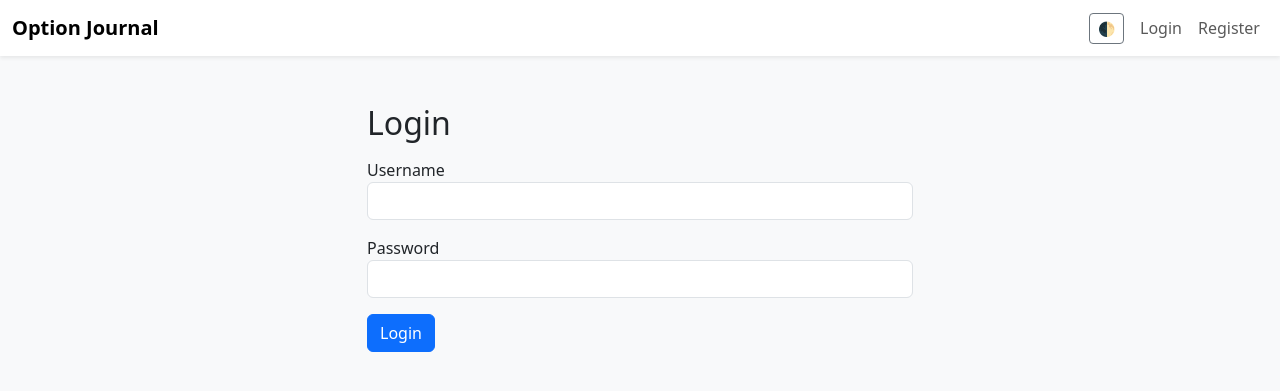
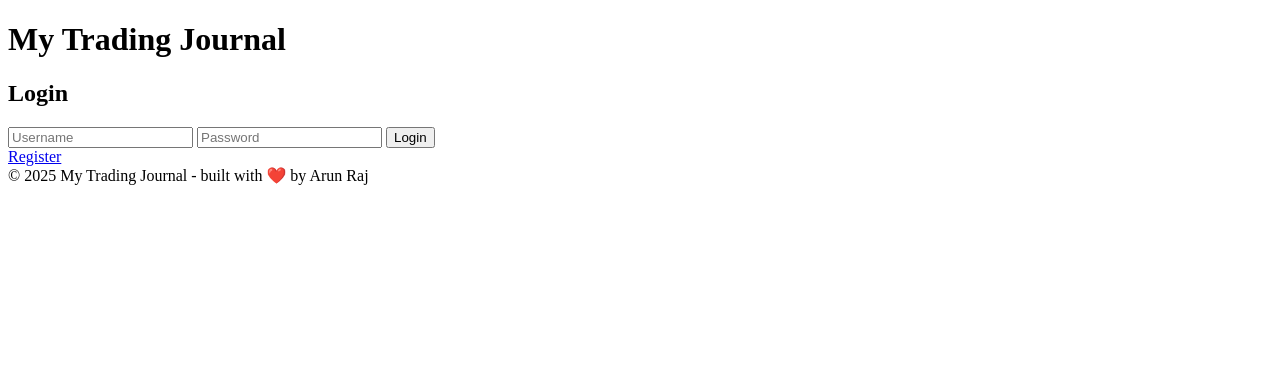
Before and after one commit to BeamingMonkey/option-journal-, a Flask app: page /login in a window 1280 px wide. Shown: the top 391 px of the page. Run offline with Flask 2, Linux system fonts and the light colour scheme; some libraries are stand-ins or nearby versions.

Commit message:
Update login.html

```diff
--- a/templates/login.html
+++ b/templates/login.html
@@ -1,13 +1,26 @@
-{% extends "base.html" %}
-{% block content %}
-<div class="row justify-content-center">
-  <div class="col-md-6">
-    <h2>Login</h2>
-    <form method="post" class="mt-3">
-      <div class="mb-3"><label>Username</label><input name="username" class="form-control" required></div>
-      <div class="mb-3"><label>Password</label><input type="password" name="password" class="form-control" required></div>
-      <button type="submit" class="btn btn-primary">Login</button>
-    </form>
-  </div>
-</div>
-{% endblock %}
+<!DOCTYPE html>
+<html>
+<head>
+    <title>Login - My Trading Journal</title>
+    <link href="https://cdn.tailwindcss.com" rel="stylesheet">
+</head>
+<body class="bg-gray-100 flex items-center justify-center h-screen">
+    <div class="bg-white rounded-lg shadow p-6 w-80">
+        <h1 class="text-2xl font-bold text-center text-blue-600">My Trading Journal</h1>
+        <h2 class="text-xl text-center mt-2">Login</h2>
+        <form method="POST" class="mt-4 space-y-3">
+            <input name="username" placeholder="Username" required
+                   class="w-full p-2 rounded border focus:outline-none focus:border-blue-600" />
+            <input name="password" placeholder="Password" required type="password"
+                   class="w-full p-2 rounded border focus:outline-none focus:border-blue-600" />
+            <button class="bg-blue-600 text-white rounded w-full p-2 hover:bg-blue-700">Login</button>
+        </form>
+        <div class="text-center mt-3">
+            <a href="{{ url_for('register') }}" class="text-blue-600 hover:underline">Register</a>
+        </div>
+    </div>
+    <footer class="text-center mt-4 text-gray-500 text-sm">
+        &copy; 2025 My Trading Journal - built with ❤️ by Arun Raj
+    </footer>
+</body>
+</html>
```
